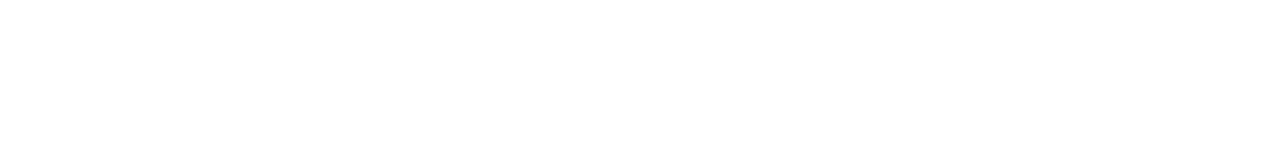
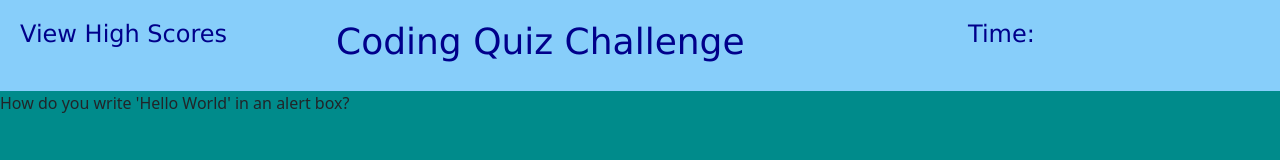
Before and after one commit to johannaleal/code-quiz, a plain HTML site: page index.html in a window 1280 px wide. Drawn offline with nearby package versions, Linux system fonts and the light colour scheme; files that its build step writes are made by us from their sources.

Commit message:
Added some css and header to index page

```diff
--- a/assets/css/style.css
+++ b/assets/css/style.css
@@ -0,0 +1,28 @@
+* {
+    box-sizing: border-box;
+    padding: 0;
+    margin: 0;
+}
+
+body {
+    background-color:darkcyan;
+}
+
+/* Header styling */
+header {
+    padding: 20px;
+    font-family:'Lucida Sans', 'Lucida Sans Regular', 'Lucida Grande', 'Lucida Sans Unicode', Geneva, Verdana, sans-serif;
+    background-color: lightskyblue;
+    color: darkblue;
+}
+
+header h1 {
+    display: inline-block;
+    font-size: 36px;
+    text-align: center;
+}
+
+header h3 {
+    display: inline-block;
+    font-size: 24px;
+}
--- a/index.html
+++ b/index.html
@@ -7,9 +7,28 @@
 
     <link href="https://cdn.jsdelivr.net/npm/bootstrap@5.0.0-beta1/dist/css/bootstrap.min.css" rel="stylesheet" integrity="sha384-giJF6kkoqNQ00vy+HMDP7azOuL0xtbfIcaT9wjKHr8RbDVddVHyTfAAsrekwKmP1" crossorigin="anonymous">
 
-    <link rel="stylesheet" href="assets/style.css" />
+    <link rel="stylesheet" href="assets/css/style.css" />
 </head>
 <body>
+    <header>
+        <div class="row">
+            <div class="col-lg-3">
+                <h3>View High Scores</h3>
+            </div>
+
+            <div class="col-lg-6">
+                <h1>Coding Quiz Challenge</h1>
+            </div>
+
+            <div class="col-lg-3">
+                <h3>Time:</h3>
+            </div>
+        </div>
+    </header>
+
+    <section id="question">
+        Question
+    </section>
     <script src="script.js"></script>
 </body>
 </html>
--- a/script.js
+++ b/script.js
@@ -45,6 +45,7 @@ function initializeQuiz() {
 
     questionsAndAnswers.push(quizQAs);
 
+    document.getElementById("question").textContent = questionsAndAnswers[0].question;
 }
 
 initializeQuiz();
```
